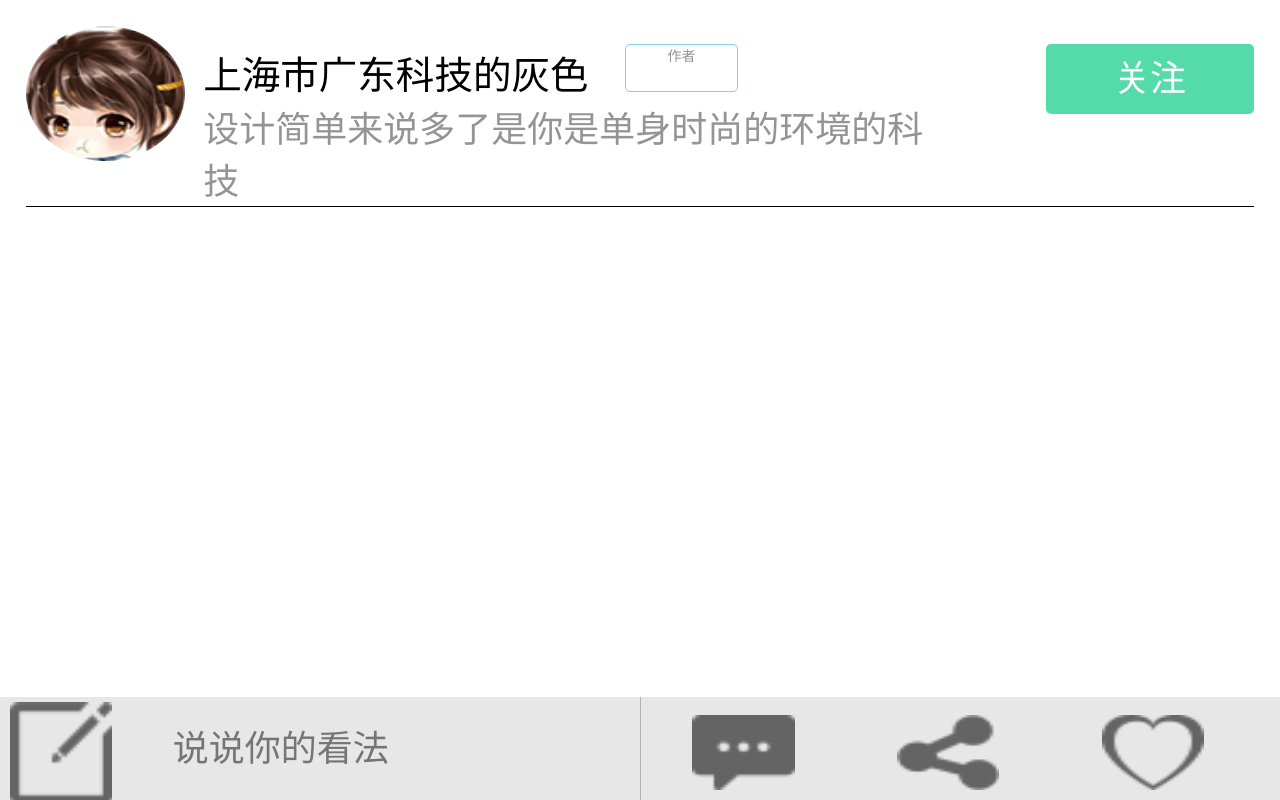
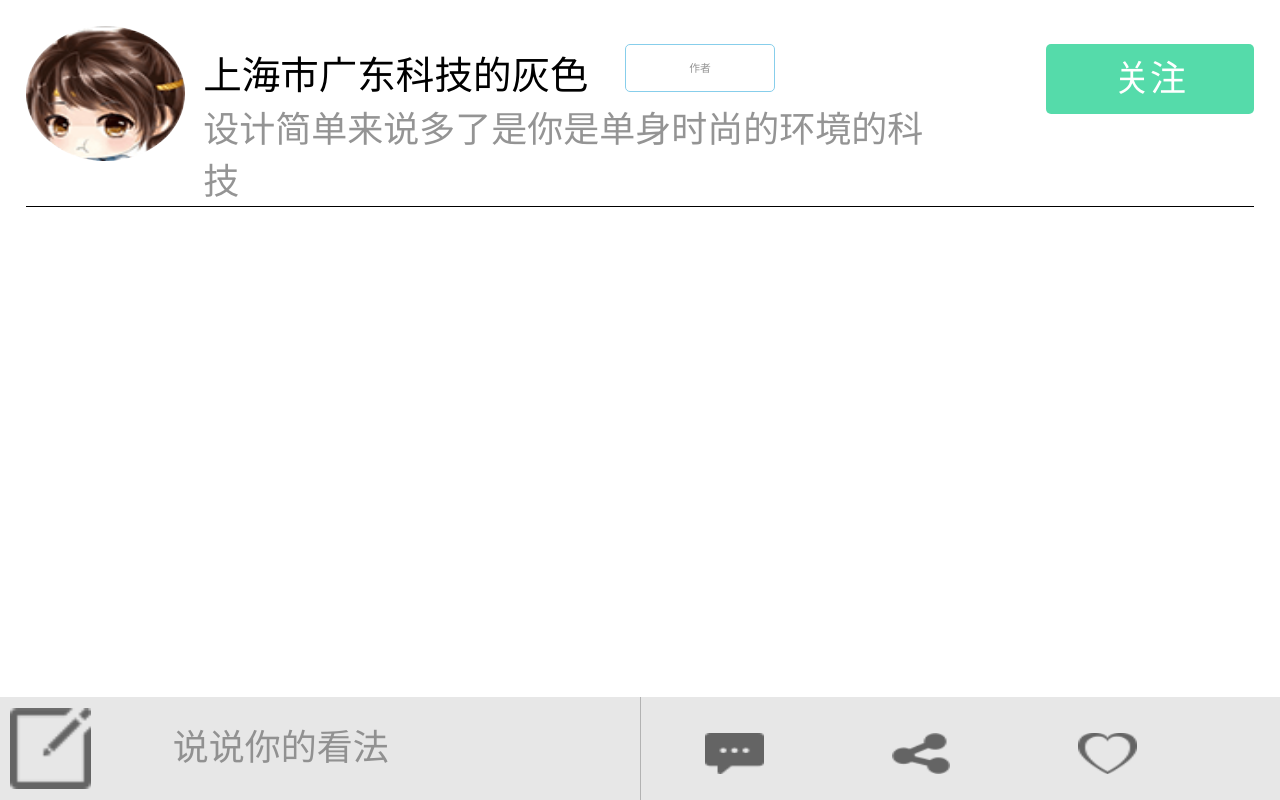
Before and after one commit to zachlavine/zhiyouapp, a PHP site: page /cn/news.html in a window 1280 px wide. Run offline with PHP 8.4, Linux system fonts and the light colour scheme.

Commit message:
知友app
1.04

```diff
--- a/cn/news.html
+++ b/cn/news.html
@@ -20,7 +20,7 @@
     </head>
     <body>
         <div class="news-wrap">
-            <a href="news-detaili.html">
+            <a href="news-detail.html">
                 <div class="nav">
                 <img src="../images/head.png" alt="" />
                 <div class="right">
@@ -39,11 +39,12 @@
                      发表评论
                     <img src="../images/rocket.png" alt="" class="publish" />
                 </p>
-                <input type="text" id="comments" />
+                <input type="text" id="comments" name="comment" />
             </div>
         <div class="news-comments">
             <div class="view">
-                <input type="search" class="input-k"  placeholder="说说你的看法"/>
+            <!--     <input type="search" class="input-k"  placeholder="说说你的看法"/> -->
+                <label for="comments" class="input-k">说说你的看法</label>
             </div>
             <img src="../images/comments.png" alt="" id="comment" />
             <div class="share-demo">
@@ -51,5 +52,26 @@
             </div>
             <img src="../images/news-heart.png" alt="" id="heart" />
         </div>
+       <!--  <?php
+                $conn = mysql_connect("localhost", "root", "");
+                mysql_query("set names 'utf8'");
+                mysql_select_db("zhiyou",$conn);
+                $query = mysql_query("SELECT  `comments` FROM  `news`  ");
+                 // while($result = mysql_fetch_array($query)) {
+                ?>
+                        <div class="area">
+                            <?php echo $result['comments'] ?>
+                        </div>
+                <?php
+                    };
+                ?>       -->
     </body>
+    <script type="text/javascript">
+            //分享
+        $('.share').shareConfig({
+                Shade : true, //是否显示遮罩层
+                Event:'tap', //触发事件
+                Content : 'Share', //内容DIV ID
+        });
+    </script>
 </html>
--- a/cn/search-result.html
+++ b/cn/search-result.html
@@ -18,7 +18,7 @@
         <div class="search-result">
             <div class="nav">
                 <a href="search.html"><img src="../images/return.png" alt="" /></a>
-                <input type="search" class="search-result-input" value="花千骨" />
+                <input type="text" class="search-result-input" value="花千骨" />
                 <img src="../images/search.png" alt="" />
             </div>
             <div class="title">
--- a/css/news.css
+++ b/css/news.css
@@ -37,9 +37,11 @@
     display: block;
     float: left;
     margin-left: 5%;
-    width: 15%;
+    width: 20%;
     height: 1.29rem;
+    line-height: 1.29rem;
     text-align: center;
+    font-size: 0.3rem;
     border: 1px solid skyblue;
     border-radius: 5px;
     color: #949494;
@@ -96,18 +98,19 @@
     width: 100%;
     height: 2.86rem;
     line-height: 2.86rem;
-    font-family: 微软雅黑 Regular;
+    font-family: Microsoft YaHeiMicrosoft YaHei;
     font-size: 1rem;
-    background: url(../images/edit.png) 10px 5px no-repeat;
-    background-size: 16%;
+    background: url(../images/edit.png) 10px center no-repeat;
+    background-size: 10%;
     padding-left: 27%;
+    color: #919191;
     border: none;
 }
 .news-comments img {
     float: left;
-    margin: 0.5rem 4%;
-    width: 8%;
-    height: 2.07rem;
+    margin: 1rem 5%;
+    width: 4.58%;
+    height: 1.14rem;
 }
 
 /*详情页*/
--- a/js/news.js
+++ b/js/news.js
@@ -20,16 +20,11 @@ $("#heart").on("tap",function() {
          flag = true;
      }
 })
- //分享
- $('.share').shareConfig({
-         Shade : true, //是否显示遮罩层
-         Event:'tap', //触发事件
-         Content : 'Share', //内容DIV ID
- });
 
+ //输出框
  $(".input-k").on("tap", function() {
     $(".news-comments").css({"display": "none"});
-    $(".news-release").css({"display": "block"});
+    $(".news-release").css({"display": "block","bottom": "0"});
  })
 
  $(".new-return").on("tap", function() {
@@ -49,13 +44,26 @@ $("#heart").on("tap",function() {
         var h=myDate.getHours();       //获取当前小时数(0-23)
         var m=myDate.getMinutes();
         var result1 = $("#comments").val();
-        $(".area").append('<p>' + "*匿名游客" + ":" +'</p>')
-        $(".area").append('<p>'+ result1 + '</p>');
-        $(".area").append('<p>'+ myDate + '</p>');
+
+
+        if(result1 != "") {
+            $.ajax({
+                url:"../cn/comment.php?key=" + result1,
+                type: "get",
+                success: function(data) {
+                    console.log(data)
+                    $(".area").append('<p>' + "*匿名游客" + ":" +'</p>')
+                    $(".area").append('<p>'+ result1 + '</p>');
+                    $(".area").append('<p>'+ myDate + '</p>');
+                }
+            })
+        }
     })
+
 })
-//清除聊天记录
-    $(".search-clear").on("tap", function() {
-       console.log(222);
-        $(".search-liem a div").html("");
+
+// 清除搜索记录
+
+    $("#btna").on("tap", function() {
+        console.log(3)
     })
```
Also changed, not shown: other parts of css/news.css (+22 -20 lines), cn/comment.php (added, +14 -0 lines), cn/search.html (+7 -3 lines), cn/news-detail.html (renamed from cn/news-detaili.html), images/pig.jpg (added).
